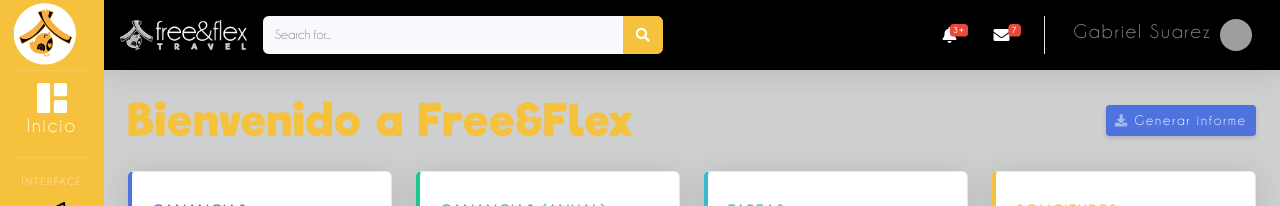
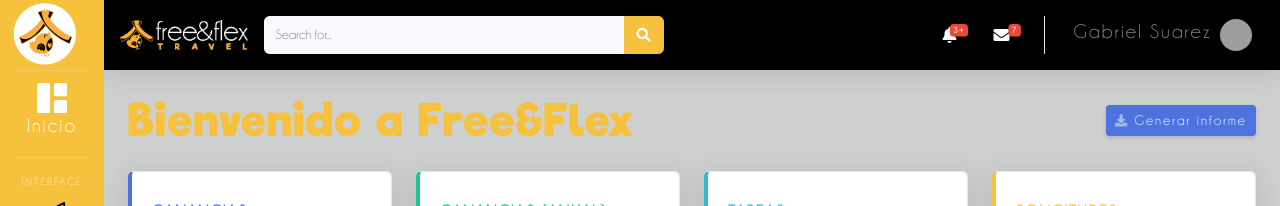
Before and after one commit to CodericDev/FreeFlexNew, a Jekyll site: the page built from index.html, in a window 1280 px wide. Shown: the top 206 px of the page. Built offline with Jekyll 4.4.1, drawn with Linux system fonts in a browser that asks for light colours; grey boxes are pictures that could not be loaded.

Commit message:
que hice

```diff
--- a/_includes/topbar.html
+++ b/_includes/topbar.html
@@ -36,7 +36,7 @@
         </button>
 
         <!-- Topbar Search -->
-        <img src="img/logo blanco.png" height="30px">
+        <img src="img/logo blanco2.png" height="30px">
 
         <form class="d-none d-sm-inline-block form-inline mr-auto ml-md-3 my-2 my-md-0 mw-100 navbar-search">
           <div class="input-group">
```
Also changed, not shown: img/logo blanco2.png (added), 2 other files.
